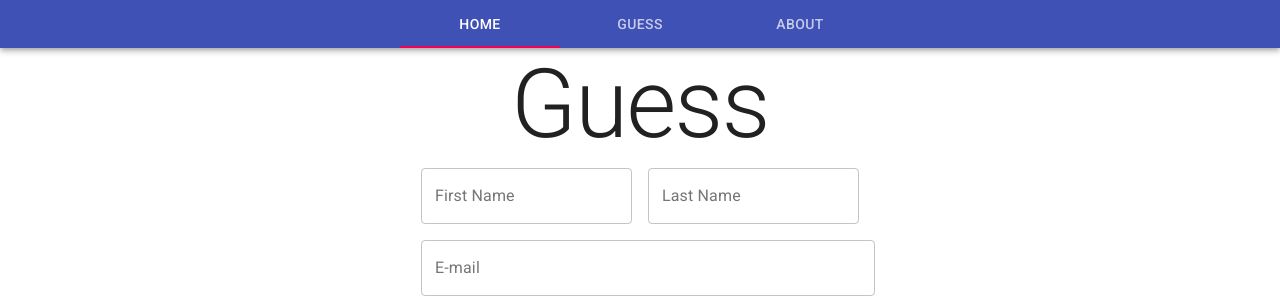
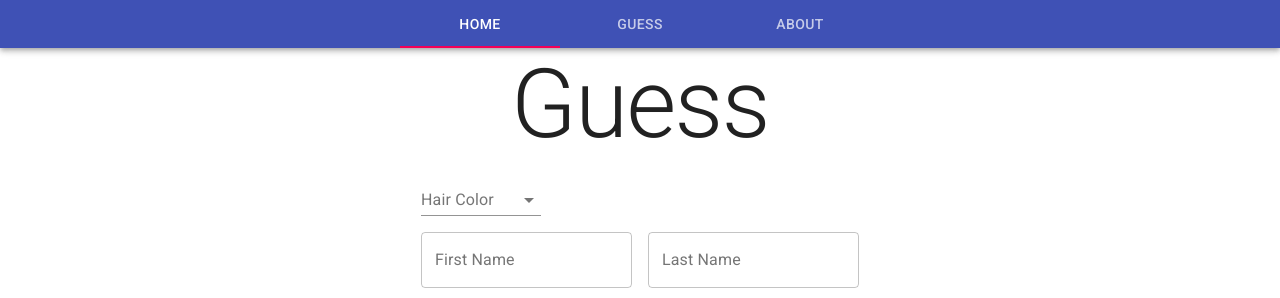
Before and after one commit to SirPotatoIV/babyGamble, a React (Create React App) app: page /guess in a window 1280 px wide. Shown: the top 298 px of the page. Built offline with nearby package versions, Linux system fonts and the light colour scheme; no server answers; the database is empty.

Commit message:
Added hair color input.

```diff
--- a/src/components/GuessForm/GuessForm.js
+++ b/src/components/GuessForm/GuessForm.js
@@ -5,6 +5,10 @@ import Container from '@material-ui/core/Container';
 import TextField from '@material-ui/core/TextField';
 import Button from '@material-ui/core/Button';
 import Icon from '@material-ui/core/Icon';
+import FormControl from '@material-ui/core/FormControl';
+import InputLabel from '@material-ui/core/InputLabel';
+import Select from '@material-ui/core/Select';
+import MenuItem from '@material-ui/core/MenuItem';
 
 const useStyles = makeStyles((theme) => ({
   root: {
@@ -12,9 +16,12 @@ const useStyles = makeStyles((theme) => ({
     flexWrap: 'wrap',
     justifyContent: 'center',
   },
+  formControl: {
+    margin: theme.spacing(1),
+    minWidth: '120px',
+  },
   textField: {
     margin: theme.spacing(1),
-    // width: '25ch',
   },
   textFieldFull: {
     margin: theme.spacing(1),
@@ -22,6 +29,7 @@ const useStyles = makeStyles((theme) => ({
 }));
 
 const GuessForm = () => {
+  const [hairColor, setHairColor] = useState('');
   const [firstName, setFirstName] = useState('');
   const [lastName, setLastName] = useState('');
   const [email, setEmail] = useState('');
@@ -43,6 +51,22 @@ const GuessForm = () => {
   return (
     <Container className={classes.root}>
       <form>
+        <FormControl className={classes.formControl}>
+          <InputLabel id="hairColorLabel">Hair Color</InputLabel>
+          <Select
+            labelId="hairColorLabel"
+            id="hairColor"
+            value={hairColor}
+            onChange={(event) => setHairColor(event.target.value)}
+          >
+            <MenuItem value="brown">Brown</MenuItem>
+            <MenuItem value="blonde">Blonde</MenuItem>
+            <MenuItem value="black">Black</MenuItem>
+            <MenuItem value="red">Red</MenuItem>
+            <MenuItem value="bald">Bald</MenuItem>
+          </Select>
+        </FormControl>
+
         <div>
           <TextField
             className={classes.textField}
```
Also changed, not shown: 1 other file (tests, documents, lock files or other folders).
